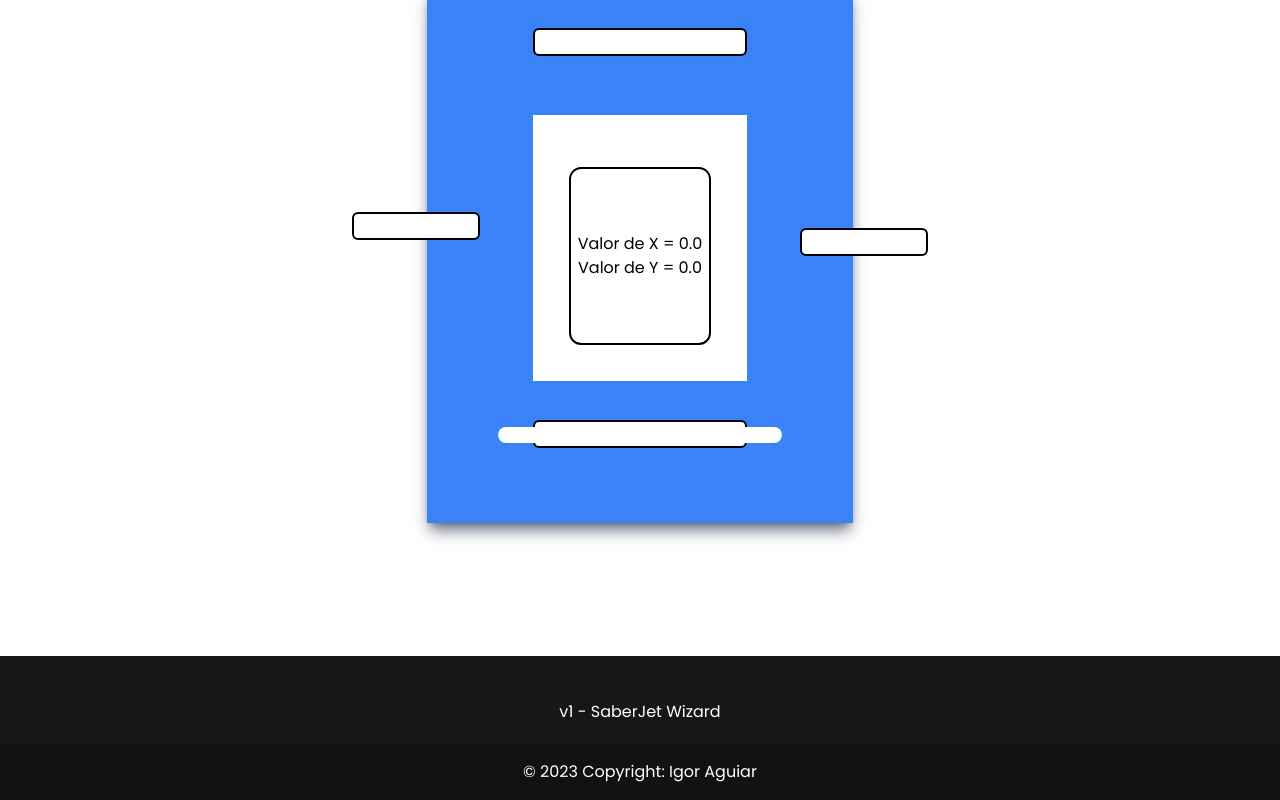
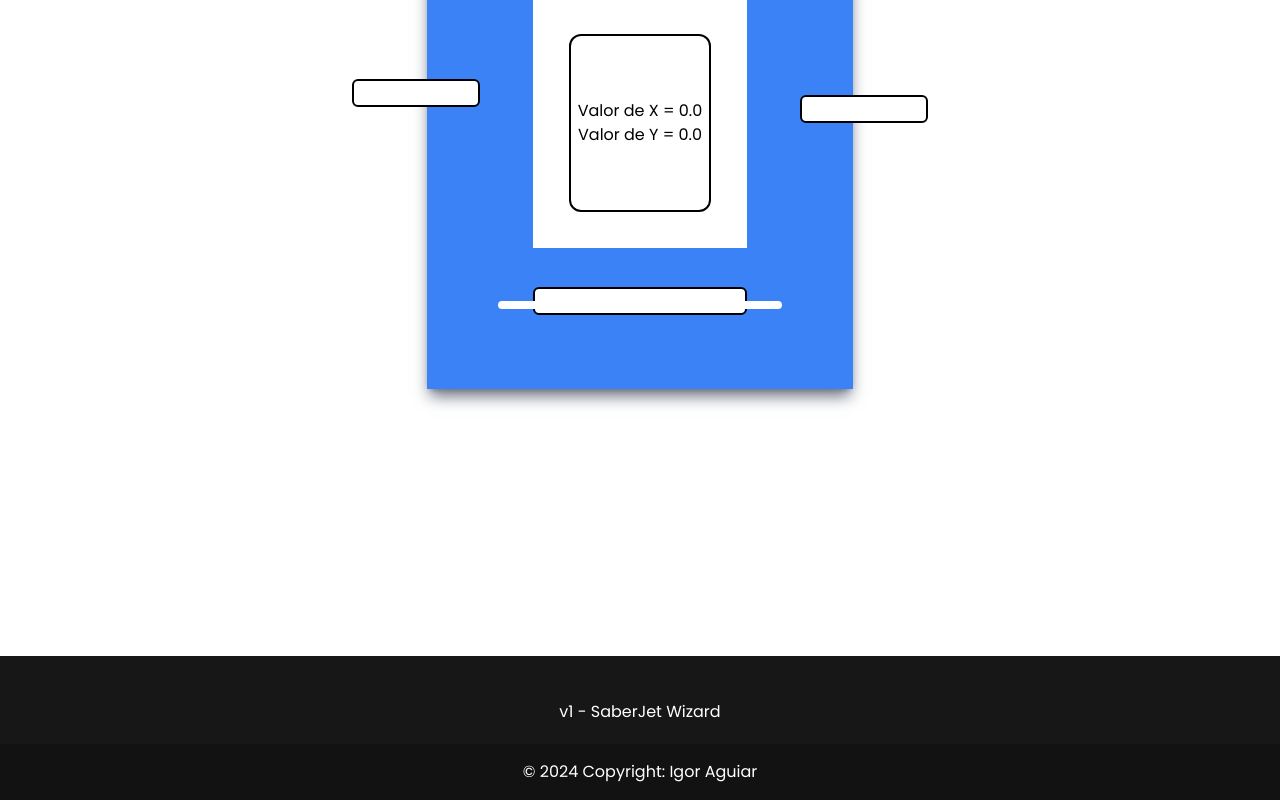
Before and after one commit to IgorAguiar-Giro/SaberjetXP-Wizard, a Next.js app: page /tcptest in a window 1280 px wide. Shown: the part 332-1132 px from the top of the page. Built offline with nearby package versions, Linux system fonts and the light colour scheme.

Commit message:
changes on the TCP position

```diff
--- a/components/Footer.js
+++ b/components/Footer.js
@@ -20,7 +20,7 @@ const Footer = () => {
           <p className="p-5">v1 - SaberJet Wizard</p>
         </div>
         <div className="p-4 text-center bg-black bg-opacity-20">
-          © 2023 Copyright:
+          © 2024 Copyright:
           <a
             className="text-whitehite"
             href="https://github.com/IgorAguiar-Giro"
--- a/pages/tcptest/index.js
+++ b/pages/tcptest/index.js
@@ -18,7 +18,7 @@ export default function SquareTest() {
       <div className="flex justify-center p-10">
         <h1 className="text-4xl">TCP TEST WIZARD</h1>
       </div>
-      <div className="flex justify-center items-center h-screen">
+      <div className="flex justify-center h-screen">
         <div className="relative w-full h-1/2 lg:w-1/3 lg:h-2/3 md:w-2/3 md:h-2/3  bg-blue-500 flex flex-col items-center justify-center shadow-lg shadow-gray-500">
           <div className="w-1/2 h-1/2 bg-white mb-4 flex items-center flex-col justify-center">
             <div className="relative lg:-left-56 -left-36 -bottom-5">
@@ -59,7 +59,7 @@ export default function SquareTest() {
             <p>{`Valor de Y = ${Y}`}</p>
           </div>
 
-          <div className="absolute w-2/3 h-4 bottom-10 lg:bottom-20 rounded-full bg-white"></div>
+          <div className="absolute w-2/3 h-2 bottom-10 lg:bottom-20 rounded-full bg-white"></div>
         </div>
       </div>
     </>
```
